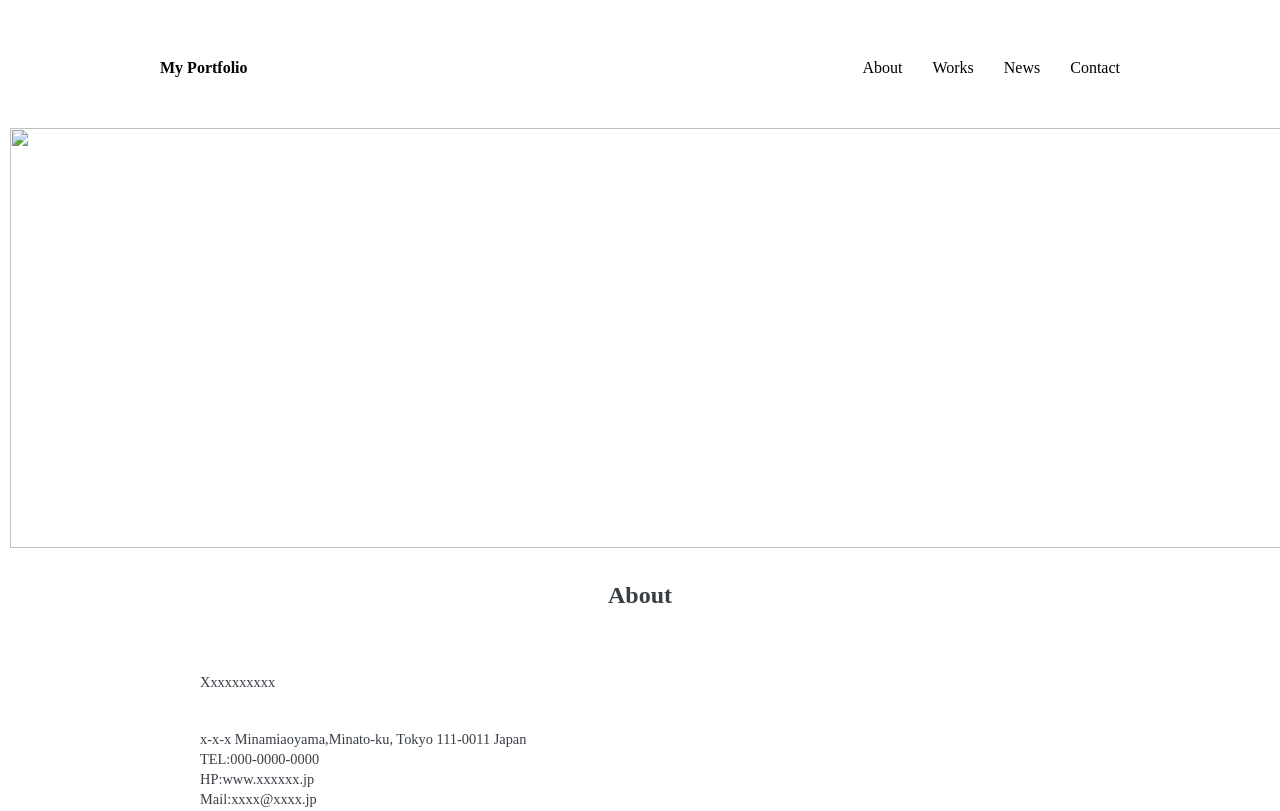
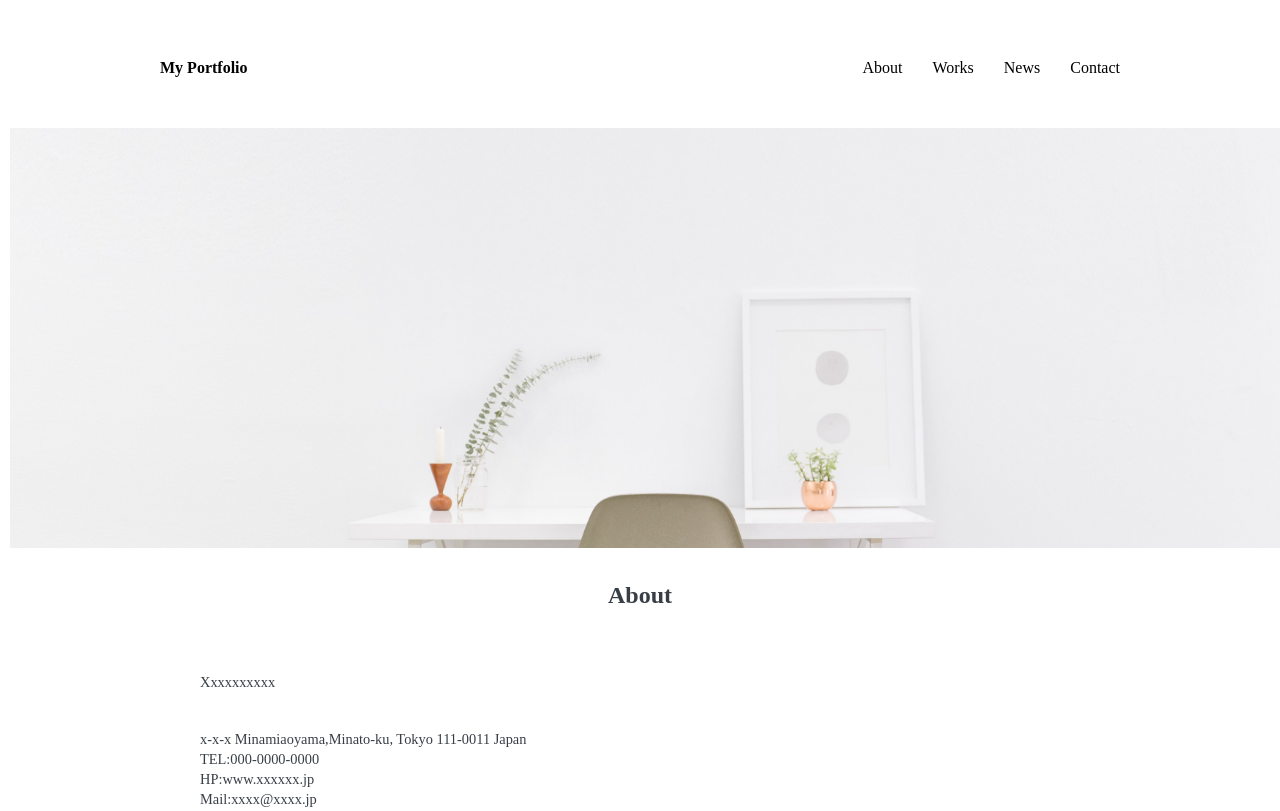
Before and after one commit to mieeeee/lp-sample1, a plain HTML site: page index.html in a window 1280 px wide. Shown: the top 811 px of the page. Drawn offline with Linux system fonts and the light colour scheme.

Commit message:
Update index.html

```diff
--- a/index.html
+++ b/index.html
@@ -24,7 +24,7 @@
 
 <div class="main">
 <div class="top-visual">
-    <img src="C:/Users/tripl/Desktop/portfolio/image/alexey-lin-j-0pjgxE1kc-unsplash.jpg">
+    <img src="https://github.com/mieeeee/lp-sample1/blob/main/bench-accounting-nvzvOPQW0gc-unsplash.jpg">
 </div>
 
 <div class="section-about">
```
